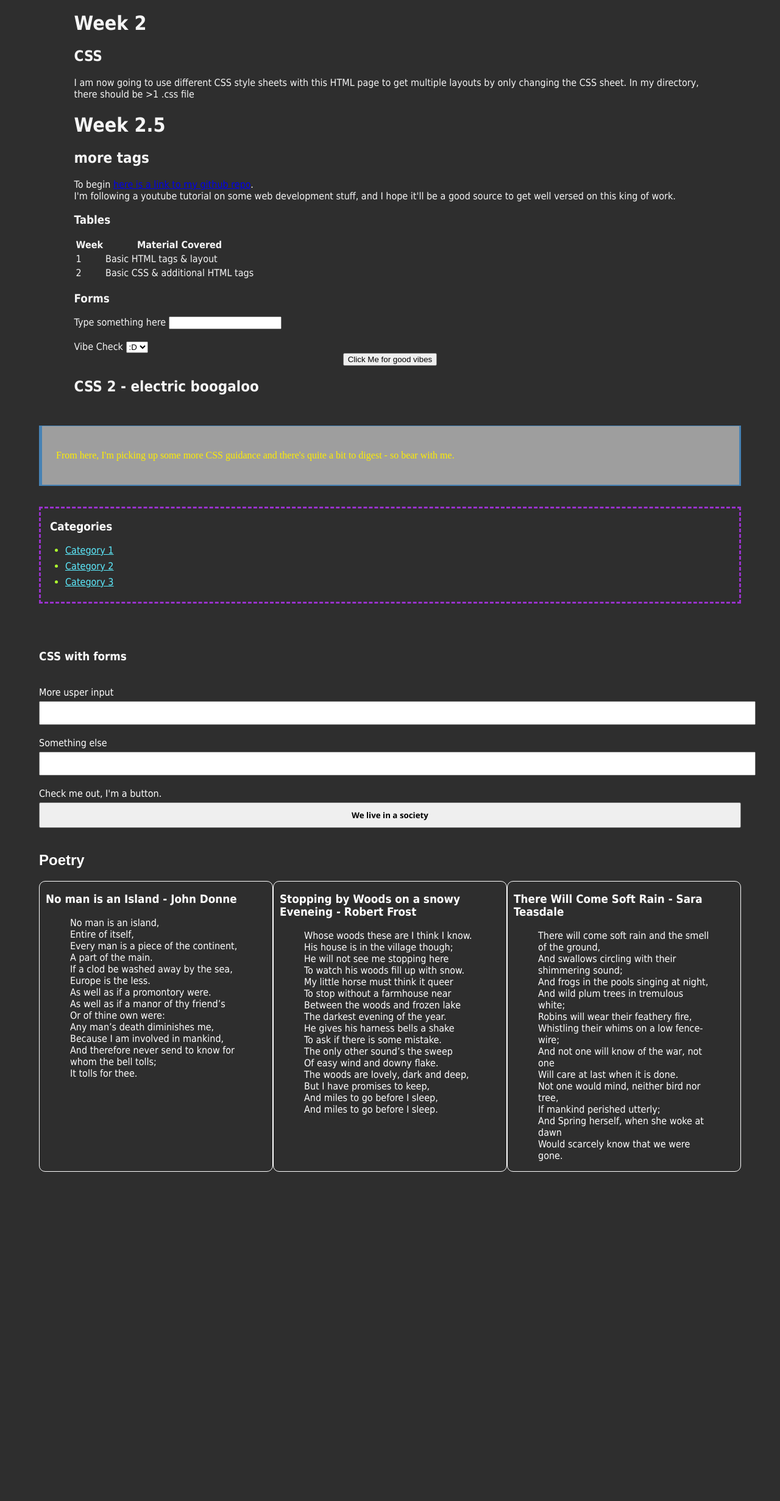
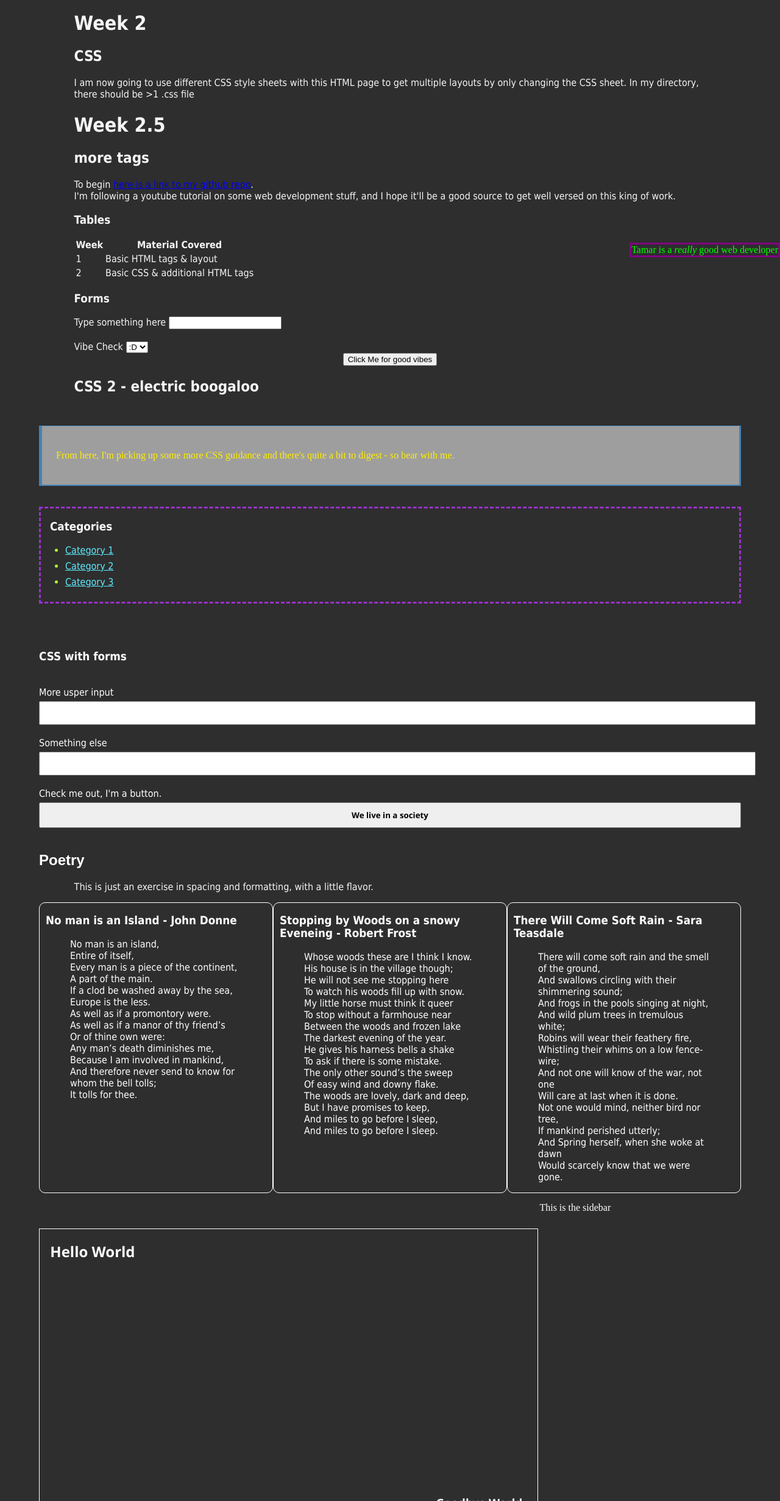
Before and after one commit to tamaraltahan/CSE4050, a plain HTML site: page sandbox/Sandbox/index.html in a window 1280 px wide. Shown: the part 338-2800 px from the top of the page at 61% size. Before the commit the page ends 2324 px from the top, so only its background shows below. Drawn offline with Linux system fonts and the light colour scheme; grey boxes are pictures that could not be loaded.

Commit message:
more css

```diff
--- a/sandbox/Sandbox/index.html
+++ b/sandbox/Sandbox/index.html
@@ -134,6 +134,9 @@
     </div>
 
     <h2 style="color: white; font-family: Arial, Helvetica, sans-serif;">Poetry</h2>
+    <div class="container">
+        <p>This is just an exercise in spacing and formatting, with a little flavor.</p>
+    </div>
     <div class="blockContainer">
     <div class="block">
         <h3>No man is an Island - John Donne</h3>
@@ -199,6 +202,21 @@ And miles to go before I sleep.<br>
     </div>
 </div>
 
+<div id="sidebar">
+    This is the sidebar
+</div>
+
+<div class = "clr">
+
+</div>
+
+<div class = "pbox">
+    <h2>Hello World</h2>
+    <h3>Goodbye World</h3>
+</div>
+
+<label class = "basedTag"> Tamar is a <em>really</em> good web developer </label>
+
 </body>
 
 </html>
--- a/sandbox/Sandbox/style3.css
+++ b/sandbox/Sandbox/style3.css
@@ -113,3 +113,44 @@ a:visited{
     display: table; /* Make the container element behave like a table */
     width: 100%; /* Set full-width to expand the whole page */
 }
+
+#main-block{
+    float: left;
+    width: 70%;
+}
+
+#sidebar{
+    float: right;
+    width: 30%;
+    color:white;
+    padding: 15px;;
+    box-sizing: border-box;
+}
+
+.pbox{
+    padding-left: 1.5%;
+    margin-top: 5%;
+    color:white;
+    font-family: 'Segoe UI', Tahoma, Geneva, Verdana, sans-serif;
+    width: 800px;
+    height: 500px;
+    border: 1px solid white;
+    position: relative;
+}
+
+.pbox h3{
+    position: absolute;
+    bottom: 20px;
+    right: 25px;
+    float: right;
+}
+
+.basedTag{
+    position:fixed;
+    right: 0%;
+    bottom: 5%;
+    color: lime;
+    border: solid purple 3px;
+    width: max-content;
+    box-sizing: border-box;
+}
```
